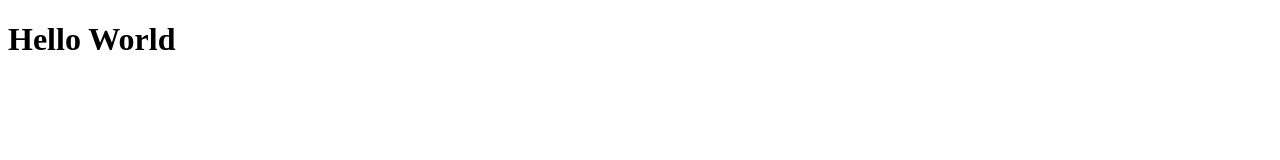
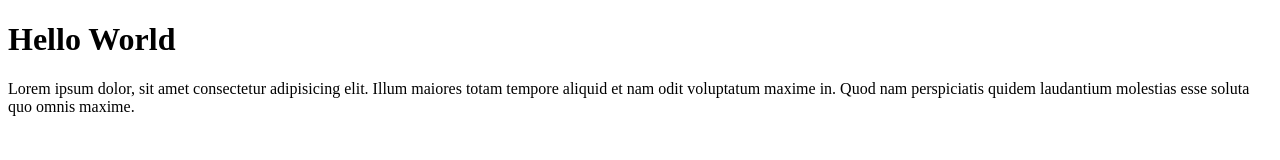
Before and after one commit to thomasshelbyyy/git-test, a plain HTML site: page index.html in a window 1280 px wide. Drawn offline with Linux system fonts and the light colour scheme.

Commit message:
menambahkan paragraf

```diff
--- a/index.html
+++ b/index.html
@@ -8,5 +8,6 @@
 </head>
 <body>
     <h1>Hello World</h1>
+    <p>Lorem ipsum dolor, sit amet consectetur adipisicing elit. Illum maiores totam tempore aliquid et nam odit voluptatum maxime in. Quod nam perspiciatis quidem laudantium molestias esse soluta quo omnis maxime.</p>
 </body>
 </html>
```
